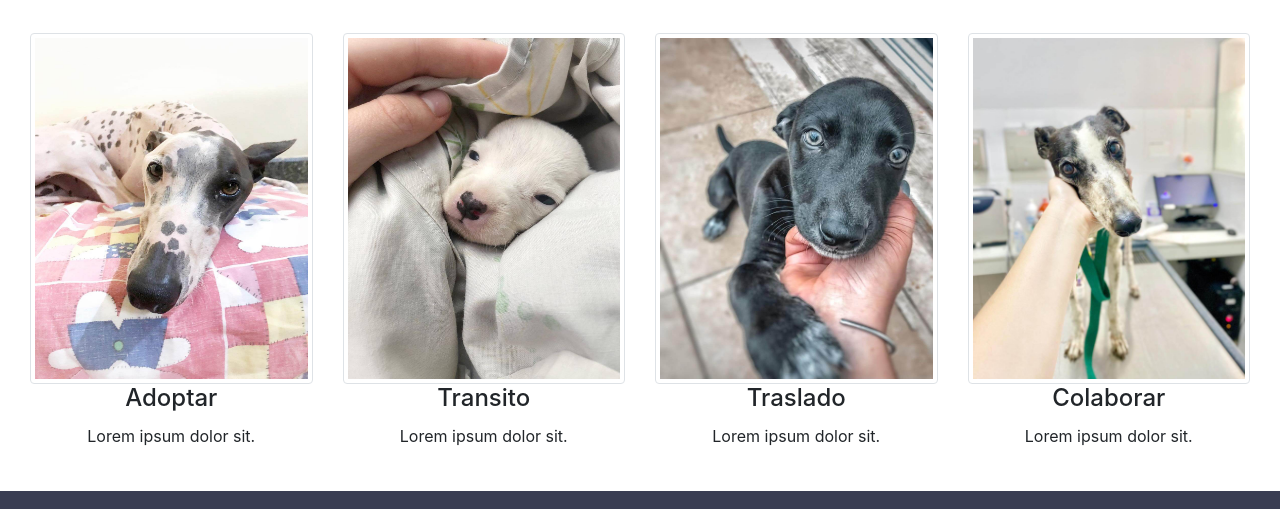
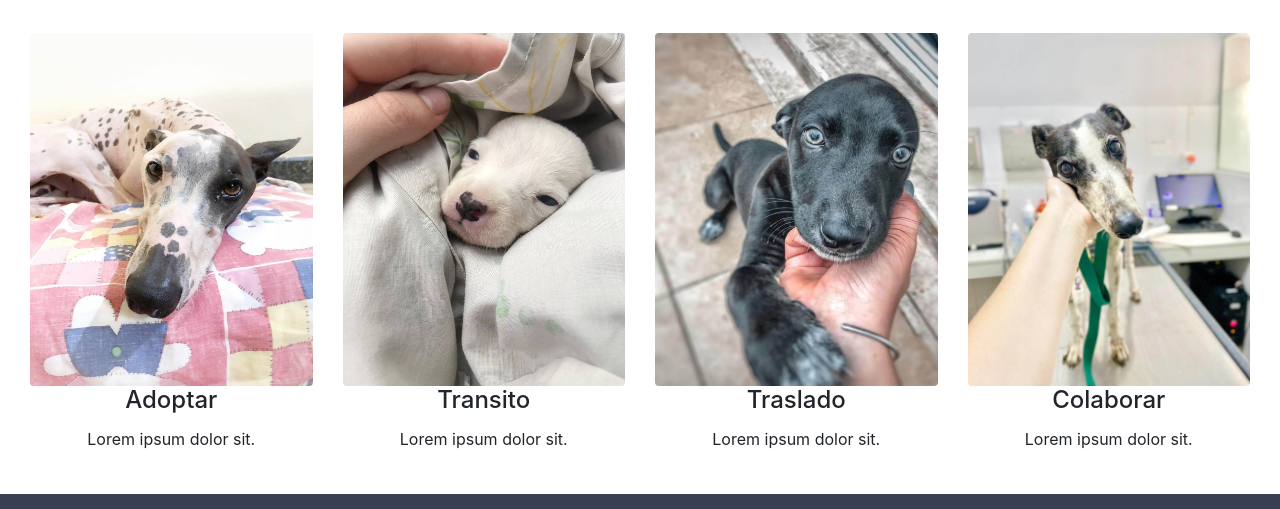
Before and after one commit to macamrs/GalgosLibres-Singh, a website: page pages/colaborar.html in a window 1280 px wide. Shown: the part 291-800 px from the top of the page. Drawn offline with nearby package versions, Linux system fonts and the light colour scheme.

Commit message:
Agregado de contenido

```diff
--- a/pages/colaborar.html
+++ b/pages/colaborar.html
@@ -49,23 +49,23 @@
         <div class="container-fluid">
         <div class="row tarjeta-ayudar" data-aos="fade-up">
             <div class="col-lg-3 col-12 card_ayudar">
-                <img class="bd-placeholder-img img-thumbnail img-fluid" src="../img/Tilo.jpg"  alt="#" width="800px" height="600px">
+                <img class="bd-placeholder-img rounded img-fluid" src="../img/Tilo.jpg"  alt="#" width="800px" height="600px">
                 <h4 class="card-title">Adoptar</h4>
                 <p class="card-text">Lorem ipsum dolor sit.</p>
             </div>
             <div class="col-lg-3 col-12 card_ayudar">
-                <img class="bd-placeholder-img img-thumbnail img-fluid" src="../img/Diana.jpg" class="card-img-top" alt="#"width="800px" height="600px">
+                <img class="bd-placeholder-img rounded img-fluid" src="../img/Diana.jpg" class="card-img-top" alt="#"width="800px" height="600px">
                 <h4 class="card-title">Transito</h4>
                 <p class="card-text">Lorem ipsum dolor sit.</p>
             </div>
             <div class="col-lg-3 col-12 card_ayudar">
-                <img class="bd-placeholder-img img-thumbnail img-fluid" src="../img/Merlin2.jpg" class="card-img-top" alt="#" width="800px" height="600px">
+                <img class="bd-placeholder-img rounded img-fluid" src="../img/Merlin2.jpg" class="card-img-top" alt="#" width="800px" height="600px">
                 <h4 class="card-title">Traslado</h4>
                 <p class="card-text">Lorem ipsum dolor sit.</p>
             </div>
 
             <div class="col-lg-3 col-12 card_ayudar">
-                <img class="bd-placeholder-img img-thumbnail img-fluid" src="../img/Kaia2.jpg" class="card-img-top" alt="#" width="800px" height="600px">
+                <img class="bd-placeholder-img rounded img-fluid" src="../img/Kaia2.jpg" class="card-img-top" alt="#" width="800px" height="600px">
                 <h4 class="card-title ">Colaborar</h4>
                 <p class="card-text">Lorem ipsum dolor sit.</p>
             </div>
```
